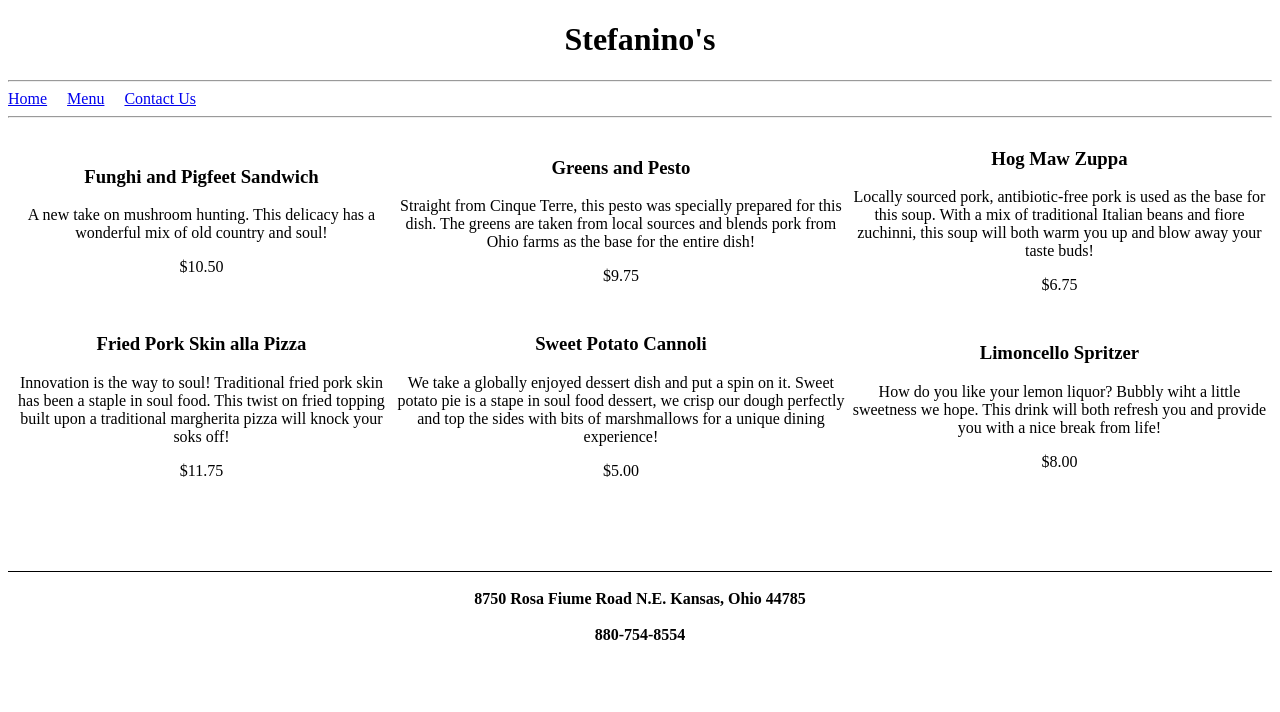
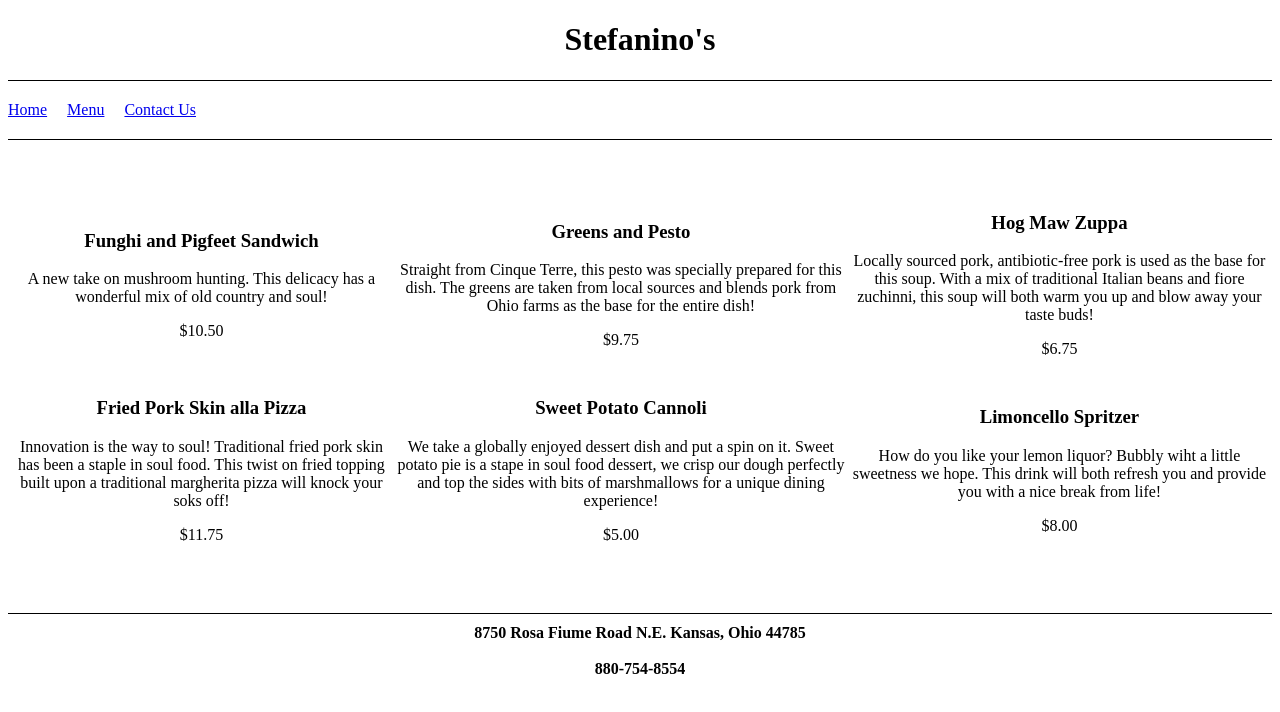
Before and after one commit to StephonBrown/Lab-Restaurant-Site, a plain HTML site: page menu.html in a window 1280 px wide. Drawn offline with Linux system fonts and the light colour scheme.

Commit message:
Changed some elements to css elments

```diff
--- /dev/null
+++ b/css/restaurantStyles.css
@@ -0,0 +1,20 @@
+/* Resturaunt Stylsheet for entire website */
+
+header {
+margin: 0 auto;
+width: 100%;
+border-top: 1px solid black;
+border-bottom: 1px solid black;
+padding-top: 20px;
+padding-bottom: 20px;
+
+}
+
+footer {
+margin: 0 auto;
+width: 100%;
+border-top: 1px solid black;
+padding-top: 10px;
+padding-bottom: 10px;
+
+}
--- a/menu.html
+++ b/menu.html
@@ -2,71 +2,68 @@
 <html>
     <head>
         <title>Home Page</title>
+        <link href="css/restaurantStyles.css" rel="stylesheet" type="text/css">
         <style>
             table{
                 word-wrap: break-word;
             }
-            footer{
-                border-top: 1px solid black;
-                height: 50px;
+            h3, p{
+                text-align: center;
+                word-wrap: break-word;
             }
 
         </style>
     </head>
     <body>
         <div>
-        <h1><center>Stefanino's</center></h1>
-        <hr/>
-        <a href="index.html">Home</a> &nbsp &nbsp
-        <a href="menu.html">Menu</a> &nbsp &nbsp
-        <a href="contact-us.html">Contact Us</a>
-        <hr/>
+        <div style="padding-bottom:50px; ">
+            <h1><center>Stefanino's</center></h1>
+            <header>
+                <a href="index.html">Home</a> &nbsp &nbsp
+                <a href="menu.html">Menu</a> &nbsp &nbsp
+                <a href="contact-us.html">Contact Us</a>
+            </header>
         </div>
         <div>
-            <table >
+            <table>
                 <tr>
                     <td>
-                        <center><h3>Funghi and Pigfeet Sandwich</h3>
-                        <p style="word-wrap: break-word " > A new take on mushroom hunting. This delicacy has a wonderful mix of old country and soul!</p>
+                        <h3>Funghi and Pigfeet Sandwich</h3>
+                        <p> A new take on mushroom hunting. This delicacy has a wonderful mix of old country and soul!</p>
                         <p>$10.50</p></center>
                     </td>
                     <td>
-                        <center><h3>Greens and Pesto</h3>
-                        <p style="word-wrap: break-word" > Straight from Cinque Terre, this pesto was specially prepared for this dish. The greens are taken from local sources and blends pork from Ohio farms as the base for the entire dish!</p>
-                        <p>$9.75</p></center>
+                        <h3>Greens and Pesto</h3>
+                        <p> Straight from Cinque Terre, this pesto was specially prepared for this dish. The greens are taken from local sources and blends pork from Ohio farms as the base for the entire dish!</p>
+                        <p>$9.75</p>
                     </td>
                     <td>
-                        <center><h3>Hog Maw Zuppa</h3>
-                        <p style="word-wrap: break-word" >Locally sourced pork, antibiotic-free pork is used as the base for this soup. With a mix of traditional Italian beans and fiore zuchinni, this soup will both warm you up and blow away your taste buds! </p>
-                        <p>$6.75</p></center>
+                        <h3>Hog Maw Zuppa</h3>
+                        <p >Locally sourced pork, antibiotic-free pork is used as the base for this soup. With a mix of traditional Italian beans and fiore zuchinni, this soup will both warm you up and blow away your taste buds! </p>
+                        <p>$6.75</p>
                     </td>
                 </tr>
                 <tr>
                     <td>
-                        <center><h3>Fried Pork Skin alla Pizza</h3>
-                        <p style="word-wrap: break-word" > Innovation is the way to soul! Traditional fried pork skin  has been a staple in soul food. This twist on fried topping built upon a traditional margherita pizza will knock your soks off!</p>
-                        <p>$11.75</p></center>
+                        <h3>Fried Pork Skin alla Pizza</h3>
+                        <p> Innovation is the way to soul! Traditional fried pork skin  has been a staple in soul food. This twist on fried topping built upon a traditional margherita pizza will knock your soks off!</p>
+                        <p>$11.75</p>
                     </td>
                     <td>
-                        <center><h3>Sweet Potato Cannoli</h3>
-                        <p style="word-wrap: break-word" > We take a globally enjoyed dessert dish and put a spin on it. Sweet potato pie is a stape in soul food dessert, we crisp our dough perfectly and top the sides with bits of marshmallows for a unique dining experience!</p>
-                        <p>$5.00</p></center>
+                        <h3>Sweet Potato Cannoli</h3>
+                        <p > We take a globally enjoyed dessert dish and put a spin on it. Sweet potato pie is a stape in soul food dessert, we crisp our dough perfectly and top the sides with bits of marshmallows for a unique dining experience!</p>
+                        <p>$5.00</p>
                     </td>
                     <td>
-                        <center><h3>Limoncello Spritzer</h3>
-                        <p style="word-wrap: break-word" > How do you like your lemon liquor? Bubbly wiht a little sweetness we hope. This drink will both refresh you and provide you with a nice break from life!</p>
-                        <p>$8.00</p></center>
+                        <h3>Limoncello Spritzer</h3>
+                        <p> How do you like your lemon liquor? Bubbly wiht a little sweetness we hope. This drink will both refresh you and provide you with a nice break from life!</p>
+                        <p>$8.00</p>
                     </td>
                 </tr>
             </table>
         </div>
-        <br/>
-        <br/>
-        <br/>
-        <br/>
-        <div>
+        <div style="padding-top:50px;">
             <footer>
-            <br/>
             <strong><center>8750 Rosa Fiume Road N.E. Kansas, Ohio 44785</center></strong><br/>
             <strong><center>880-754-8554</center></strong>
             </footer>
```
Also changed, not shown: contact-us.html (+26 -38 lines), index.html (+11 -17 lines).
